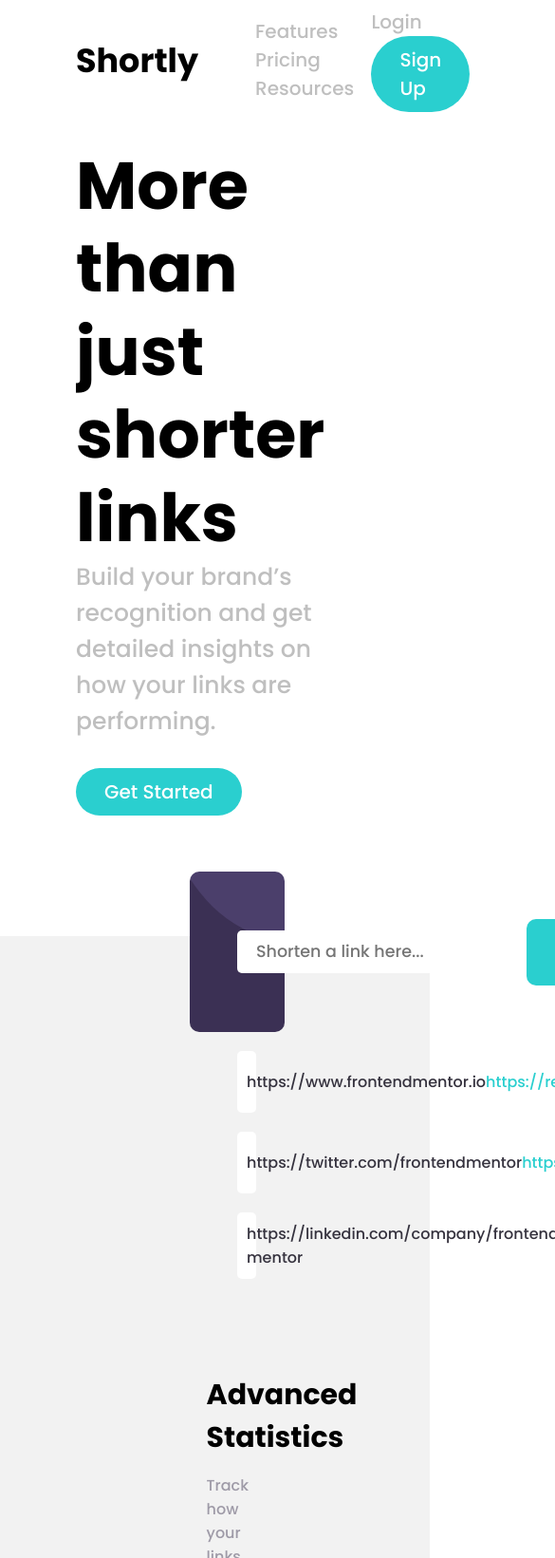
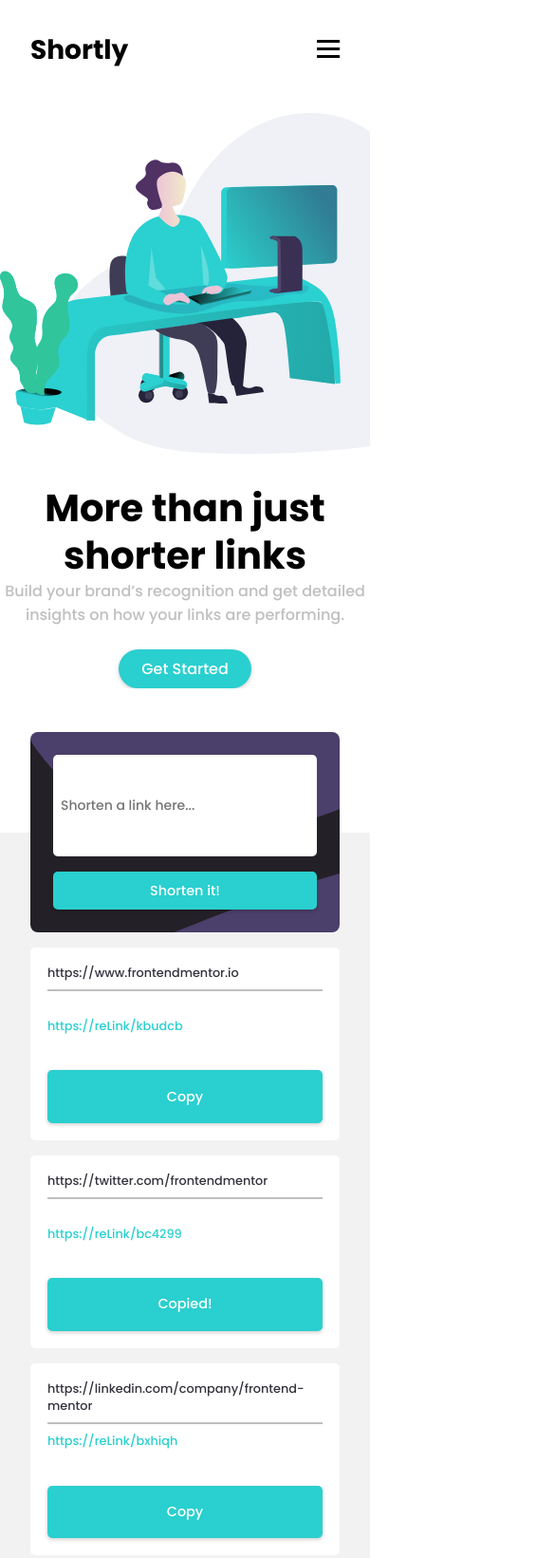
Before and after one commit to riyakushwaha/URLShortener, a plain HTML site: page index.html in a window 390 px wide. Shown: the top 1641 px of the page at 95% size, 585 px wide, since content can reach past the window. Drawn offline with Linux system fonts and the light colour scheme.

Commit message:
mobileversion-completed

```diff
--- a/css/style.css
+++ b/css/style.css
@@ -8,30 +8,29 @@
 html {
   font-size: 62.5%;
   box-sizing: border-box; }
+  @media only screen and (max-width: 37.5em) {
+    html {
+      font-size: 50%; } }
 
 body {
   font-family: 'Poppins', sans-serif;
   font-size: 2rem;
   display: grid;
-  grid-template-columns: [full-width-start] minmax(8rem, 1fr) [content-start] 75vw [content-end] minmax(8rem, 1fr) [full-width-end];
-  grid-template-rows: [nav-start] 15vh [nav-end header-start] min-content [header-end main-start] repeat(3, min-content) [main-end footer-start] min-content [footer-end]; }
+  grid-template-columns: 100vw;
+  grid-template-rows: [nav-start] min-content [nav-end header-start] min-content [header-end main-start] repeat(3, min-content) [main-end footer-start] min-content [footer-end]; }
 
 .navbar {
-  grid-row: nav-start/ nav-end;
-  grid-column: content-start/ content-end; }
+  grid-row: nav-start/ nav-end; }
 
 .header {
-  grid-row: header-start/ header-end;
-  grid-column: content-start/ -1; }
+  grid-row: header-start/ header-end; }
 
 .main {
-  grid-column: full-width-start/ full-width-end;
   grid-row: main-start/main-end;
   background-color: rgba(191, 191, 191, 0.2); }
 
 .footer {
   grid-row: footer-start/footer-end;
-  grid-column: full-width-start/ full-width-end;
   background-color: #000; }
 
 a {
@@ -44,37 +43,112 @@ a {
   font-family: inherit;
   color: white;
   background-color: #2acfcf;
-  display: inline-block; }
+  display: inline-block;
+  transition: transform .2s;
+  box-shadow: 0 0.2rem 0.5rem rgba(0, 0, 0, 0.2); }
   .btn:hover {
     cursor: pointer;
-    background-color: #7ce4e4; }
+    background-color: #7ce4e4;
+    transform: translateY(-2px); }
   .btn--round {
     border-radius: 5rem; }
   .btn--rect {
-    border-radius: 10px; }
+    border-radius: 5px; }
+
+button {
+  font-size: 1.8rem; }
 
 .navbar {
-  padding: 1rem 0;
   display: flex;
-  align-items: center; }
+  align-items: center;
+  margin: 4rem 20rem;
+  position: relative; }
+  .navbar .menu {
+    opacity: 0; }
+  .navbar label {
+    height: 2.5px;
+    background-color: #000;
+    width: 3rem;
+    position: absolute;
+    display: none;
+    top: 2.25rem;
+    right: 0; }
+    .navbar label::after {
+      content: "";
+      position: absolute;
+      display: block;
+      height: 2.5px;
+      background-color: currentColor;
+      width: 3rem;
+      top: -1rem; }
+    .navbar label::before {
+      content: "";
+      display: block;
+      position: absolute;
+      height: 3px;
+      background-color: currentColor;
+      width: 3rem;
+      top: 1rem; }
+    @media only screen and (max-width: 37.5em) {
+      .navbar label {
+        display: block; } }
+  @media only screen and (max-width: 37.5em) {
+    .navbar {
+      margin: 4rem;
+      flex-direction: column;
+      align-items: stretch; } }
   .navbar .site-name {
     font-weight: 700;
     font-size: 3.5rem;
     display: inline-block;
     margin-right: 6rem; }
+    @media only screen and (max-width: 37.5em) {
+      .navbar .site-name {
+        display: block;
+        margin: 0; } }
   .navbar .nav {
     flex: 1;
     display: inline-flex;
-    justify-content: space-between; }
+    justify-content: space-between;
+    color: #bfbfbf;
+    width: 100%; }
+    @media only screen and (max-width: 37.5em) {
+      .navbar .nav {
+        display: flex;
+        flex-direction: column;
+        background-color: #3b3054;
+        padding: 2rem;
+        color: white;
+        font-weight: 700;
+        border-radius: 2rem;
+        position: absolute;
+        z-index: 400;
+        top: 7rem;
+        opacity: 0;
+        transition: all .2s; }
+        .navbar .nav__items .nav__item:last-child {
+          padding-bottom: 3rem; }
+        .navbar .nav__buttons .nav__item:first-child {
+          padding-top: 3rem;
+          border-top: 1px solid rgba(191, 191, 191, 0.2); }
+        .navbar .nav .btn {
+          display: block; } }
     .navbar .nav__items, .navbar .nav__buttons {
       list-style: none;
-      color: #bfbfbf;
       display: inline-block;
       margin: auto 0; }
       .navbar .nav__items .nav__item, .navbar .nav__buttons .nav__item {
         display: inline; }
         .navbar .nav__items .nav__item:not(:last-child), .navbar .nav__buttons .nav__item:not(:last-child) {
           margin-right: 3.5rem; }
+          @media only screen and (max-width: 37.5em) {
+            .navbar .nav__items .nav__item:not(:last-child), .navbar .nav__buttons .nav__item:not(:last-child) {
+              margin-right: 0; } }
+        @media only screen and (max-width: 37.5em) {
+          .navbar .nav__items .nav__item, .navbar .nav__buttons .nav__item {
+            display: block;
+            text-align: center;
+            padding: 2rem; } }
       .navbar .nav__items .nav-link:visited,
       .navbar .nav__items .nav-link:link, .navbar .nav__buttons .nav-link:visited,
       .navbar .nav__buttons .nav-link:link {
@@ -85,42 +159,77 @@ a {
         .navbar .nav__buttons .nav-link:link:hover {
           color: black; }
 
+.menu:checked ~ .nav {
+  opacity: 1; }
+
 .header {
   display: grid;
+  margin-left: 20rem;
   grid-template-columns: 2fr 3fr;
-  grid-column-gap: 3rem;
-  margin-bottom: 15vh;
+  grid-column-gap: 1rem;
+  margin-bottom: 18vh;
   margin-top: 3vh;
   overflow: hidden; }
+  @media only screen and (max-width: 37.5em) {
+    .header {
+      grid-template-columns: 1fr;
+      grid-template-rows: min-content min-content;
+      grid-row-gap: 4rem;
+      margin: 0 0 18vh 0; } }
   .header__text-box {
     grid-column: 1/2;
     margin: auto 0; }
+    @media only screen and (max-width: 37.5em) {
+      .header__text-box {
+        grid-column: 1/-1;
+        grid-row: 2/3;
+        text-align: center; } }
     .header__text-box h1 {
       font-size: 7rem;
       line-height: 1.25; }
+      @media only screen and (max-width: 37.5em) {
+        .header__text-box h1 {
+          font-size: 5rem; } }
     .header__text-box p {
       color: #bfbfbf;
       font-size: 2.5rem; }
+      @media only screen and (max-width: 37.5em) {
+        .header__text-box p {
+          font-size: 2rem; } }
   .header__cta {
     margin: 3rem 0 0 0; }
   .header__image {
     padding-left: 10rem;
     width: 110%; }
+    @media only screen and (max-width: 37.5em) {
+      .header__image {
+        grid-row: 1/2;
+        padding-left: 0;
+        height: auto;
+        width: 140%; } }
 
 .links {
   margin: 0 20rem;
-  font-size: 1.6rem; }
+  font-size: 2rem; }
+  @media only screen and (max-width: 37.5em) {
+    .links {
+      margin: 0 4rem; } }
   .links .link__input-box {
-    height: 20vh;
+    height: 25vh;
     background-image: url(../images/bg-boost-desktop.svg);
-    background-color: #3b3054;
+    background-color: #232127;
     background-size: cover;
     border-radius: 1rem;
-    margin-top: -8vh;
+    margin-top: -12.5vh;
     display: flex;
     align-items: center;
     justify-content: space-between;
     padding: 0 5rem; }
+    @media only screen and (max-width: 37.5em) {
+      .links .link__input-box {
+        flex-direction: column;
+        padding: 3rem;
+        align-items: stretch; } }
     .links .link__input-box .user__link {
       flex: 70%;
       border-radius: 2px;
@@ -128,40 +237,93 @@ a {
       border: none;
       border-radius: 5px;
       font-size: 1.75rem;
-      height: 4.5rem;
+      height: 5rem;
       padding: 2rem;
-      margin-right: 4rem; }
+      margin-right: 4rem;
+      position: relative;
+      font-family: inherit; }
+      @media only screen and (max-width: 37.5em) {
+        .links .link__input-box .user__link {
+          flex: 1;
+          margin-right: 0;
+          margin-bottom: 2rem;
+          padding: 1rem; } }
       .links .link__input-box .user__link::-webkit-input-placeholder {
         font-family: 'Poppins', sans-serif; }
       .links .link__input-box .user__link-label {
-        display: none; }
+        position: absolute;
+        font-size: 1.2rem;
+        color: #f46262;
+        font-style: italic;
+        opacity: 0; }
+    .links .link__input-box .invalid-input {
+      border: 3px solid #f46262; }
+      .links .link__input-box .invalid-input::-webkit-input-placeholder {
+        color: rgba(244, 98, 98, 0.5); }
+    .links .link__input-box .invalid-msg {
+      opacity: 1;
+      transform: translateY(4rem); }
+      @media only screen and (max-width: 37.5em) {
+        .links .link__input-box .invalid-msg {
+          transform: translateY(6.5rem); } }
+    .links .link__input-box .btn {
+      height: 5rem; }
   .links .link__output-boxes {
-    font-size: 1.6rem;
-    padding: 0 5rem 2rem 5rem; }
+    font-size: 1.6rem; }
     .links .link__output-boxes .link__output-box {
       display: flex;
       background-color: #fff;
-      padding: 1rem;
+      padding: 1rem 2.5rem;
       border-radius: 5px;
       align-items: center;
       margin-top: 2rem; }
+      @media only screen and (max-width: 37.5em) {
+        .links .link__output-boxes .link__output-box {
+          flex-direction: column;
+          align-items: stretch;
+          padding: 2.25rem;
+          height: 24vh; } }
       .links .link__output-boxes .link__output-box .input__link {
         flex: 60%;
         color: #35323e; }
+        @media only screen and (max-width: 37.5em) {
+          .links .link__output-boxes .link__output-box .input__link {
+            flex: 33%; }
+            .links .link__output-boxes .link__output-box .input__link::after {
+              content: "";
+              display: block;
+              transform: translateY(1rem);
+              width: 100%;
+              height: 2px;
+              background-color: #bfbfbf;
+              border: none; } }
       .links .link__output-boxes .link__output-box .output__link {
         flex: 20%;
         color: #2acfcf; }
+        @media only screen and (max-width: 37.5em) {
+          .links .link__output-boxes .link__output-box .output__link {
+            flex: 33%; } }
       .links .link__output-boxes .link__output-box .copy-btn {
         display: block;
         width: 12rem;
         text-align: center; }
+        @media only screen and (max-width: 37.5em) {
+          .links .link__output-boxes .link__output-box .copy-btn {
+            width: 100%;
+            flex: 33%; } }
 
 .statistics {
   margin: 8rem 20rem 5rem 20rem; }
+  @media only screen and (max-width: 37.5em) {
+    .statistics {
+      margin: 10rem 4rem 2rem; } }
   .statistics__text-box {
     margin: 0 auto;
     text-align: center;
     width: 33%; }
+    @media only screen and (max-width: 37.5em) {
+      .statistics__text-box {
+        width: 100%; } }
     .statistics__text-box .heading-secondary {
       margin-bottom: 1.5rem; }
   .statistics p {
@@ -170,7 +332,7 @@ a {
   .statistics__info {
     position: relative;
     display: grid;
-    grid-template-columns: repeat(auto-fit, minmax(8%, 1fr));
+    grid-template-columns: repeat(auto-fit, minmax(20rem, 1fr));
     grid-column-gap: 10rem;
     margin: 7rem 0 16rem; }
     .statistics__info hr {
@@ -179,11 +341,16 @@ a {
       background-color: #2acfcf;
       position: absolute;
       top: 50%;
-      z-index: -1; }
+      z-index: -1;
+      border: none; }
+      @media only screen and (max-width: 37.5em) {
+        .statistics__info hr {
+          transform: rotate(90deg); } }
     .statistics__info .statistic__box {
       background-color: #fff;
       padding: 0 3rem 3rem 3rem;
-      height: 25rem; }
+      height: 25rem;
+      border-radius: 5px; }
       .statistics__info .statistic__box--2 {
         transform: translateY(4rem); }
       .statistics__info .statistic__box--3 {
@@ -211,6 +378,9 @@ a {
   background-color: #3b3054;
   background-size: cover;
   color: white; }
+  @media only screen and (max-width: 37.5em) {
+    .boost {
+      background-image: url(../images/bg-boost-mobile.svg); } }
   .boost .heading-secondary {
     margin-bottom: 2.5rem; }
 
@@ -218,9 +388,18 @@ a {
   color: white;
   display: grid;
   padding: 5rem 20rem;
-  grid-template-columns: 2fr repeat(4, minmax(18%, 1fr));
+  grid-template-columns: 35% repeat(4, minmax(min-content, 1fr));
   grid-row-gap: 3rem;
   font-size: 1.6rem; }
+  @media only screen and (max-width: 37.5em) {
+    .footer {
+      padding: 2.5rem 0;
+      display: flex;
+      flex-direction: column;
+      align-items: center; }
+      .footer > * {
+        width: 60%;
+        text-align: center; } }
   .footer .site__name {
     font-weight: 700;
     font-size: 3rem; }
--- a/index.html
+++ b/index.html
@@ -19,6 +19,11 @@
     <div class="site-name">
       Shortly
     </div>
+    <input type="checkbox" class="menu" name="menu" id="menu">
+    <!-- <div class="menu-box"> -->
+      <label for="menu"></label>
+    <!-- </div> -->
+
 
     <nav class="nav">
       <ul class="nav__items">
@@ -64,30 +69,31 @@
   <main class="main">
     <section class="links">
 
-      <div class="link__input-box">
-        <input type="text" class="user__link" id="user__link" placeholder="Shorten a link here...">
+      <form action="#" class="link__input-box" id="user-form">
+        <input type="text" class="user__link" id="user__link" placeholder="Shorten a link here..." />
         <label class="user__link-label" for="user__link">Please add a link</label>
-        <a href="#" class="btn--rect btn ">Shorten it!</a>
-      </div>
+        <button class="btn--rect btn ">Shorten it!</button>
+      </form>
+
 
       <div class="link__output-boxes">
 
         <div class="link__output-box data-box--1">
           <p class="input__link">https://www.frontendmentor.io</p>
           <p class="output__link">https://reLink/kbudcb</p>
-          <a href="#" class="btn--rect btn data-btn--1 copy-btn">Copy</a>
+          <button class="btn--rect btn data-btn--1 copy-btn">Copy</button>
         </div>
 
         <div class="link__output-box data-box--2">
           <p class="input__link">https://twitter.com/frontendmentor</p>
           <p class="output__link">https://reLink/bc4299</p>
-          <a href="#" class="btn--rect btn data-btn--2 copy-btn">Copied!</a>
+          <button class="btn--rect btn data-btn--2 copy-btn">Copied!</button>
         </div>
 
         <div class="link__output-box data-box--3">
           <p class="input__link">https://linkedin.com/company/frontend-mentor</p>
           <p class="output__link">https://reLink/bxhiqh</p>
-          <a href="#" class="btn--rect btn data-btn--3 copy-btn">Copy</a>
+          <button class="btn--rect btn data-btn--3 copy-btn">Copy</a>
         </div>
 
       </div>
@@ -149,7 +155,7 @@
       <h2 class="heading-secondary">
         Boost your links today
       </h2>
-      <a href="#" class="btn--round btn">Get Started</a>
+      <a href="section.links" class="btn--round btn">Get Started</a>
     </section>
   </main>
 
```
